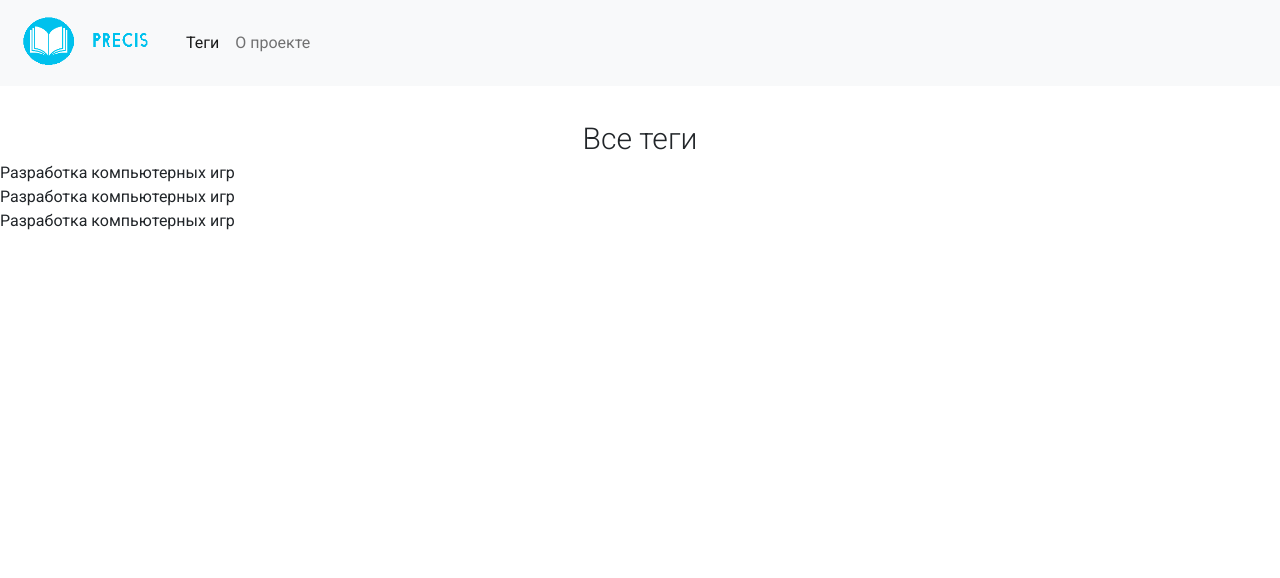
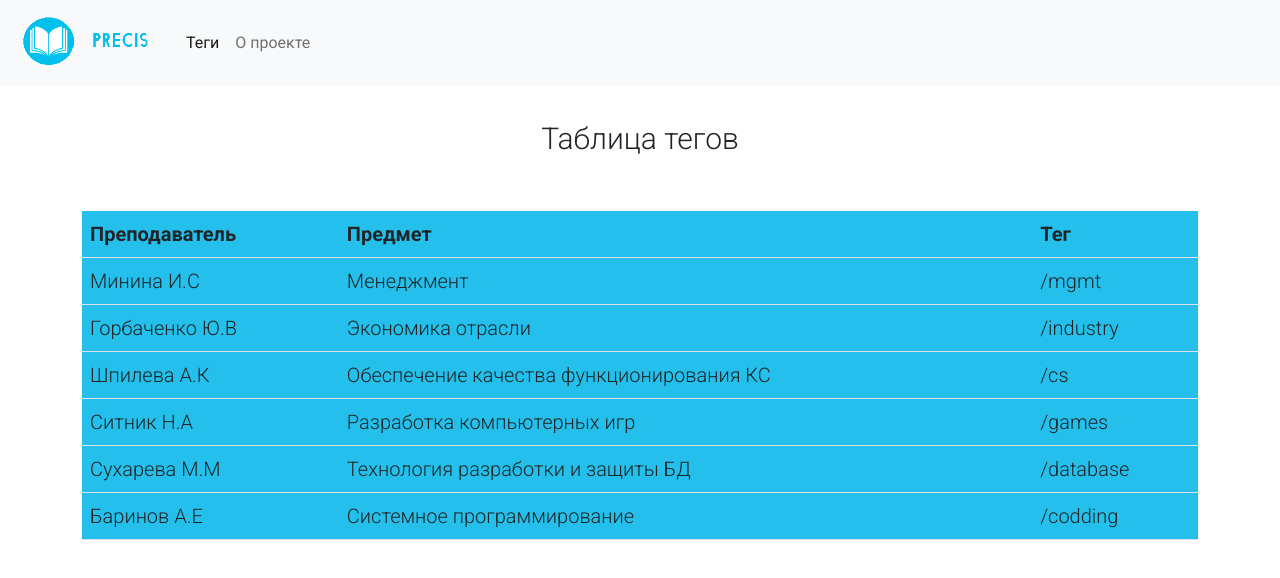
Before and after one commit to Jesus1502/Precis, a plain HTML site: page src/tags.html in a window 1280 px wide. Drawn offline with nearby package versions, Linux system fonts and the light colour scheme.

Commit message:
added tags-table

```diff
--- a/src/style.css
+++ b/src/style.css
@@ -37,6 +37,10 @@ img {
   max-width: 100%;
   height: auto;
 }
+
+/* Main */
+
+
 .header-logo {
   width: 150px;
   height: 80px;
@@ -102,6 +106,8 @@ img {
 .modal-text {
   margin-bottom: 10px;
 }
+/* Tags */
+
 
 .tags-header {
   margin-top: 30px;
@@ -110,3 +116,10 @@ img {
   font-family: Roboto;
   font-weight: 300;
 }
+.table{
+  margin-top: 50px;
+  background-color: #24c0eb;
+  font-weight: 300;
+  font-size: 20px;
+
+}
--- a/src/tags.html
+++ b/src/tags.html
@@ -54,15 +54,53 @@
     </header>
 
    <main>
-    <p class="tags-header">Все теги</p>
-    <ol>
-      <li>Разработка компьютерных игр</li>
-      <li>Разработка компьютерных игр</li>
-      <li>Разработка компьютерных игр</li>
-    </ol>
+    <p class="tags-header">Таблица тегов</p>
 
 
+    <div class="container">
+      <table class="table">
+        <thead>
+          <tr>
+            <th>Преподаватель</th>
+            <th>Предмет</th>
+            <th>Тег</th>
+          </tr>
+        </thead>
+        <tbody>
+          <tr>
+            <td>Минина И.С</td>
+            <td>Менеджмент</td>
+            <td>/mgmt</td>
+          </tr>
+          <tr>
+            <td>Горбаченко Ю.В</td>
+            <td>Экономика отрасли</td>
+            <td>/industry</td>
+          </tr>
+          <tr>
+            <td>Шпилева А.К</td>
+            <td>Обеспечение качества функционирования КС</td>
+            <td>/cs</td>
+          </tr>
+          <tr>
+            <td>Ситник Н.А</td>
+            <td>Разработка компьютерных игр</td>
+            <td>/games</td>
+          </tr>
+          <tr>
+            <td>Сухарева М.М</td>
+            <td>Технология разработки и защиты БД</td>
+            <td>/database</td>
+          </tr>
+          <tr>
+            <td>Баринов А.Е</td>
+            <td>Системное программирование</td>
+            <td>/codding</td>
+          </tr>
+        </tbody>
+      </table>
+    </div>
+    </div>
    </main>
-
   </body>
 </html>
```
Also changed, not shown: src/index.html (+3 -1 lines), 1 other file.
